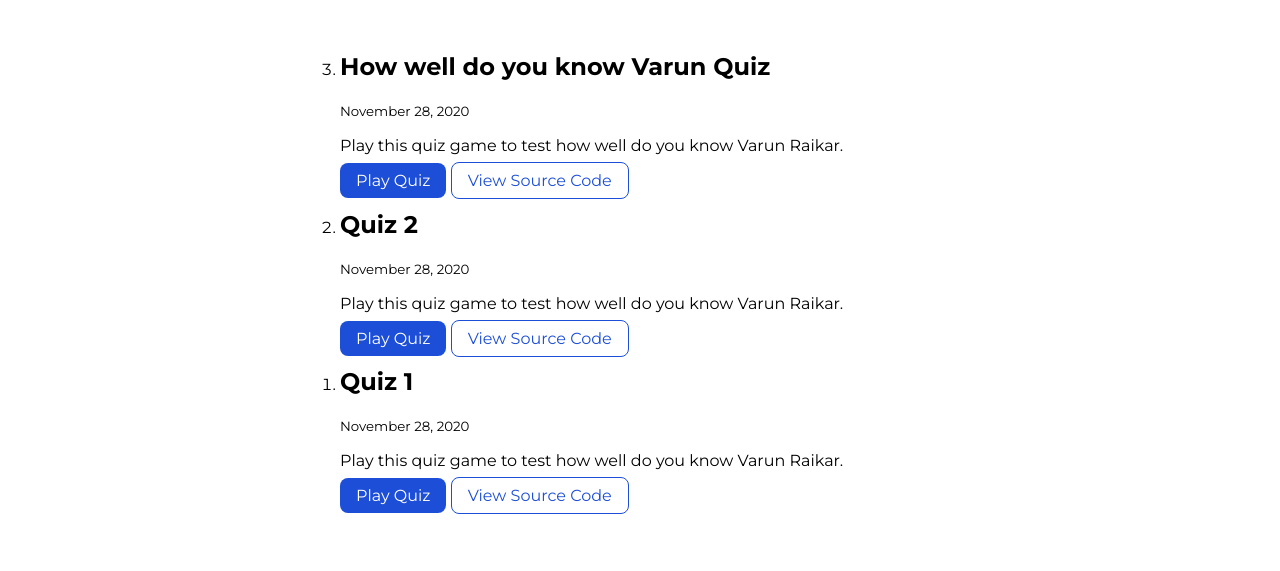
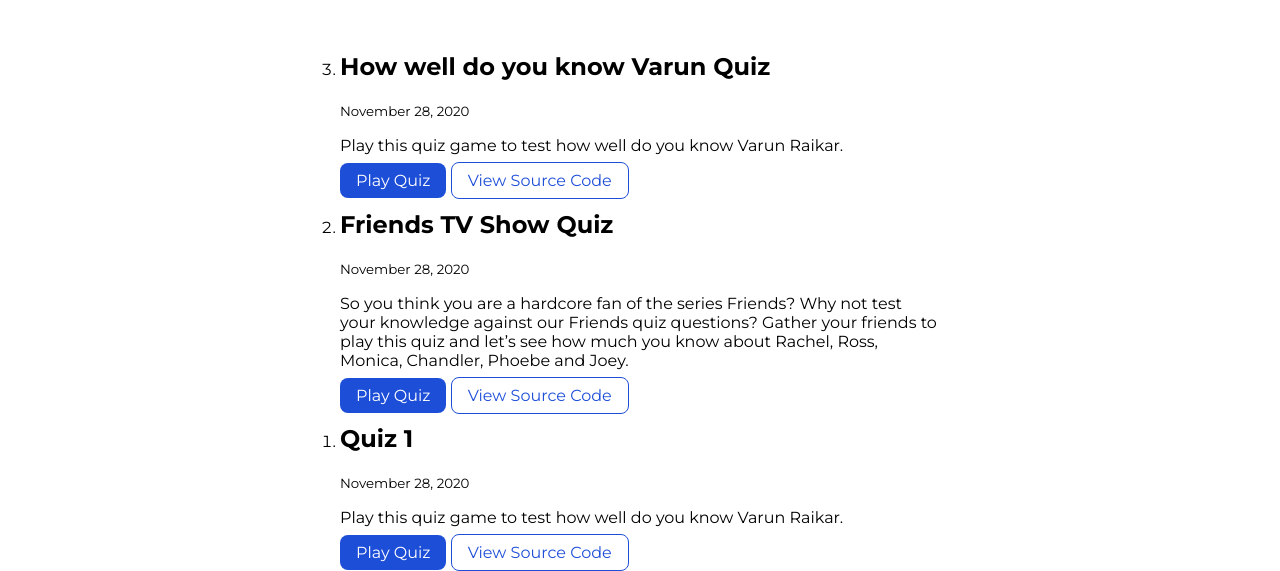
Before and after one commit to varunraikar/html-css-portfolio, a plain HTML site: page projects.html in a window 1280 px wide. Shown: the part 235-806 px from the top of the page. Drawn offline with Linux system fonts and the light colour scheme.

Commit message:
feat
added content and funtionality to projects

```diff
--- a/projects.html
+++ b/projects.html
@@ -24,14 +24,14 @@
         <li><h2>How well do you know Varun Quiz</h2>
             <small>November 28, 2020</small>
             <p> Play this quiz game to test how well do you know Varun Raikar.</p>
-            <a class="link primary-link" href="/">Play Quiz</a>
-            <a class="link secondary-link" href="/">View Source Code</a>
+            <a class="link primary-link" href="https://repl.it/@VarunRaikar/First-CLI-Quiz-App?embed=1&output=1">Play Quiz</a>
+            <a class="link secondary-link" href="https://github.com/varunraikar/first-cli-app/blob/main/index.js">View Source Code</a>
         </li>
-        <li><h2>Quiz 2</h2>
+        <li><h2>Friends TV Show Quiz</h2>
             <small>November 28, 2020</small>
-            <p> Play this quiz game to test how well do you know Varun Raikar.</p>
-            <a class="link primary-link" href="/">Play Quiz</a>
-            <a class="link secondary-link" href="/">View Source Code</a></li>
+            <p> So you think you are a hardcore fan of the series Friends? Why not test your knowledge against our Friends quiz questions? Gather your friends to play this quiz and let’s see how much you know about Rachel, Ross, Monica, Chandler, Phoebe and Joey.</p>
+            <a class="link primary-link" href="https://repl.it/@VarunRaikar/Friends-Quiz?embed=1&output=1">Play Quiz</a>
+            <a class="link secondary-link" href="https://github.com/varunraikar/friends-show-quiz/blob/main/index.js">View Source Code</a></li>
         <li><h2>Quiz 1</h2>
             <small>November 28, 2020</small>
             <p> Play this quiz game to test how well do you know Varun Raikar.</p>
```
